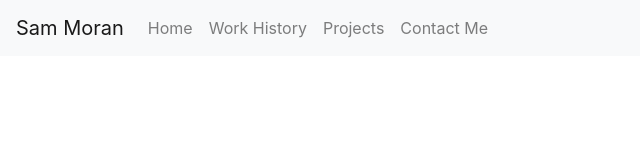
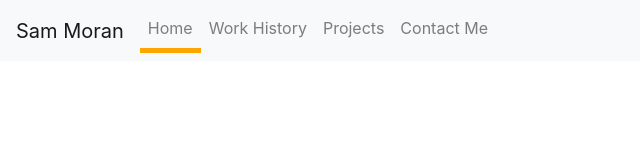
Before and after one commit to clicktravel-sammoran/project-me, a React (Create React App) app: page / in a window 1280 px wide. Shown: the top 160 px of the page, without its empty margins (0-640 px from the left). Built offline with nearby package versions, Linux system fonts and the light colour scheme.

Commit message:
underline navbar link  when active

```diff
--- /dev/null
+++ b/src/Functions/checkActivePage.js
@@ -0,0 +1,5 @@
+const checkActivePage = ({ currentPage, parsedPage }) => {
+    if (currentPage.includes(parsedPage) || ((currentPage.slice(-1) === "/") && parsedPage === 'home')) return true
+}
+
+export default checkActivePage
--- a/src/components/Header/Header.js
+++ b/src/components/Header/Header.js
@@ -6,6 +6,7 @@ import pages from '../../data/pages'
 
 import pageParser from '../../Functions/pageParser'
 import checkIfHome from '../../Functions/checkIfHome'
+import checkActivePage from '../../Functions/checkActivePage'
 
 const Header = () => {
     return (
@@ -15,8 +16,10 @@ const Header = () => {
             <Navbar.Collapse id="basic-navbar-nav">
                 <Nav className="mr-auto">
                     {(pages.map(page => {
+                        const currentPage = document.URL
                         const parsedPage = pageParser(page)
-                        return <Nav.Link className={styles.Link} key={`${parsedPage}link`} href={checkIfHome(page) ? "/" : parsedPage}>{page}</Nav.Link>
+                        const activePage = checkActivePage({ currentPage, parsedPage })
+                        return <Nav.Link className={activePage ? styles.ActiveLink : styles.Link} key={`${parsedPage}link`} href={checkIfHome(page) ? "/" : parsedPage}>{page}</Nav.Link>
                     }))}
                 </Nav>
             </Navbar.Collapse>
--- a/src/components/Header/Header.module.css
+++ b/src/components/Header/Header.module.css
@@ -1,4 +1,22 @@
 .Link:hover{
-    background-color: orange;
-    border-radius: 5px;
+    border-bottom: 5px solid orange;
+    margin: auto
 }
+
+.Link {
+    border-bottom: 5px solid transparent;
+}
+
+.ActiveLink{
+    border-bottom: 5px solid orange
+}
+
+/* @media screen and (max-width: 800px) {
+    .Link {
+      max-width: 75px;
+    }
+
+    .ActiveLink{
+        max-width: 75px;
+    }
+  } */
```
